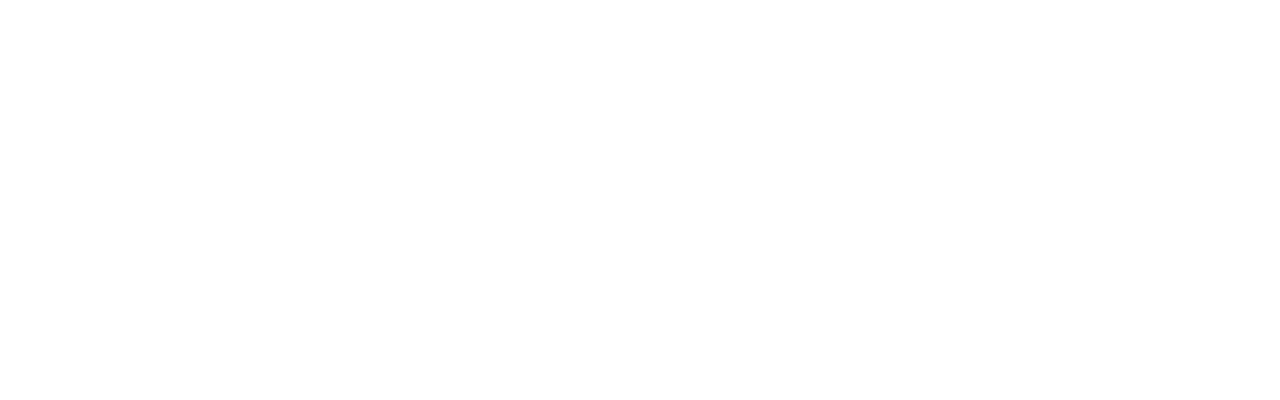
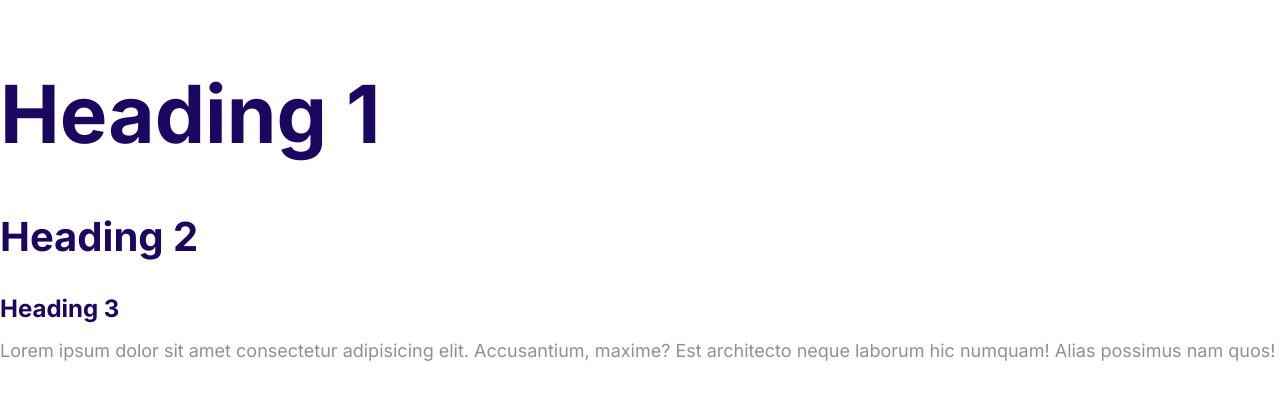
Before and after one commit to TunangskiCode/tunskify, a plain HTML site: page index.html in a window 1280 px wide. Drawn offline with Linux system fonts and the light colour scheme.

Commit message:
Defining the font style

```diff
--- a/css/style.css
+++ b/css/style.css
@@ -5,3 +5,51 @@
     --color-headings: #1b0760;
     --color-body: #918ca4;
 }
+
+html{
+    font-size: 62.5%;
+}
+
+body{
+    font-family: Inter, Arial, Helvetica, sans-serif;
+    color: var(--color-body);
+    line-height: 1.5;
+    font-size: 2.4rem;
+}
+
+h1, h2, h3{
+    color: var(--color-headings);
+    margin-bottom: 1rem;
+}
+
+h1{
+    font-size: 7rem;
+}
+
+h2{
+    font-size: 4rem;
+}
+
+h3{
+    font-size: 3rem;
+}
+
+p{
+    margin-top: 0;
+}
+
+@media screen and (min-width: 1024px){
+    body{
+        font-size: 1.8rem;
+    }
+    h1{
+        font-size: 8rem;
+    }
+    h2{
+        font-size: 4rem;
+    }
+    h3{
+        font-size: 2.4rem;
+    }
+
+}
--- a/index.html
+++ b/index.html
@@ -5,10 +5,16 @@
     <meta http-equiv="X-UA-Compatible" content="IE=edge">
     <meta name="viewport" content="width=device-width, initial-scale=1.0">
     <title>Tuns Website</title>
+    <link rel="preconnect" href="https://fonts.googleapis.com">
+    <link rel="preconnect" href="https://fonts.gstatic.com" crossorigin>
+    <link href="https://fonts.googleapis.com/css2?family=Inter:wght@400;700&display=swap" rel="stylesheet">
     <link rel="stylesheet" href="css/normalize.css">
     <link rel="stylesheet" href="css/style.css">
 </head>
 <body>
-
+    <h1>Heading 1</h1>
+    <h2>Heading 2</h2>
+    <h3>Heading 3</h3>
+    <p>Lorem ipsum dolor sit amet consectetur adipisicing elit. Accusantium, maxime? Est architecto neque laborum hic numquam! Alias possimus nam quos!</p>
 </body>
 </html>
```
